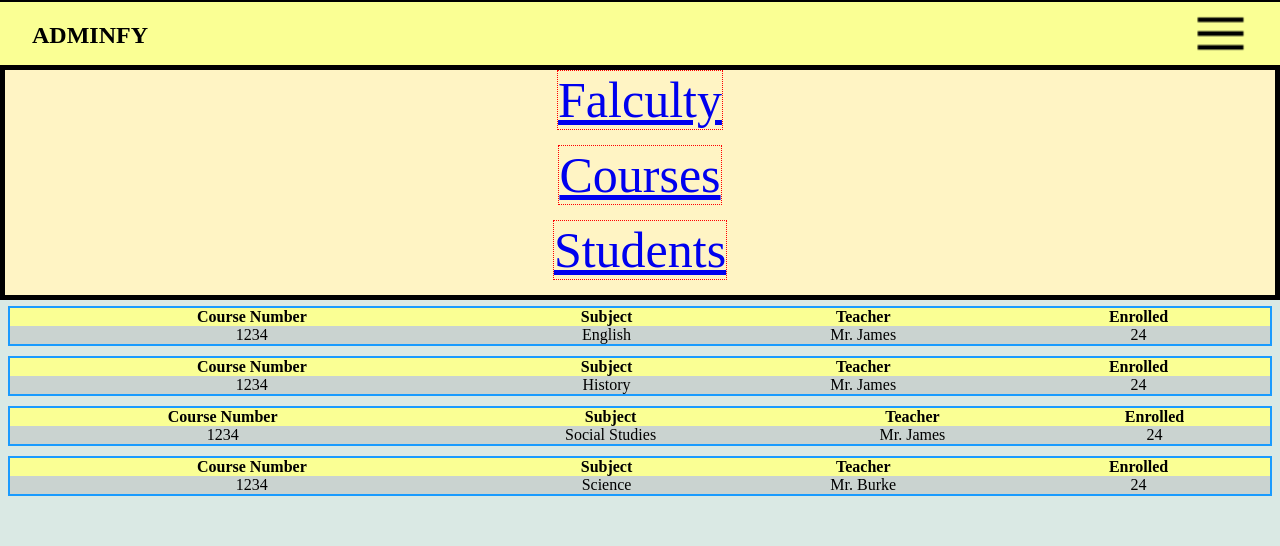
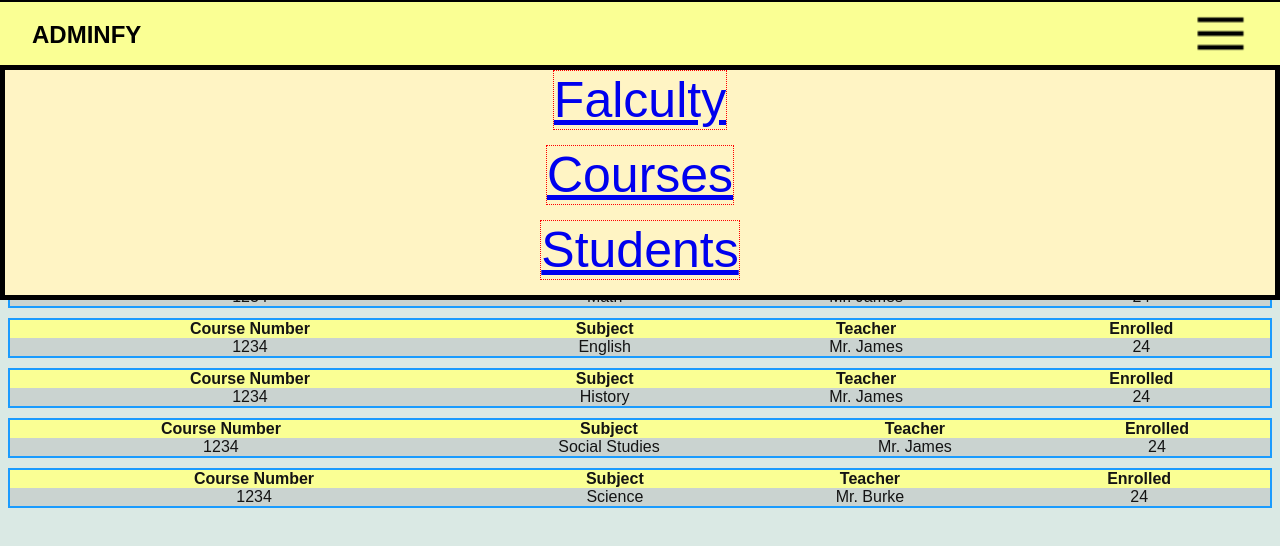
Before and after one commit to JavaniW/adminfy, a React (Create React App) app in the folder clientweb/: page /courses in a window 1280 px wide. Shown: the top 546 px of the page. Built offline with nearby package versions, Linux system fonts and the light colour scheme.

Commit message:
Nice refactoring

```diff
--- a/clientweb/src/CoursesPage.tsx
+++ b/clientweb/src/CoursesPage.tsx
@@ -96,8 +96,8 @@
 
   return (
     <div className="courses-page">
-      <label>
-        Subject:
+      <label className="courses-page-select-label">
+        <p>Subject:</p>
         <select
           className="courses-page-select"
           name="subject"
--- a/clientweb/src/GradeLevel.ts
+++ b/clientweb/src/GradeLevel.ts
@@ -1,8 +1,15 @@
+// export enum GradeLevel {
+//     "Nine" = 9,
+//     "Ten" = 10,
+//     "Eleven" = 11,
+//     "Twelve" = 12,
+// }
+
 export enum GradeLevel {
-    "Nine" = 9,
-    "Ten" = 10,
-    "Eleven" = 11,
-    "Twelve" = 12,
+    Nine = 9,
+    Ten = 10,
+    Eleven = 11,
+    Twelve = 12,
 }
 
 export default GradeLevel;
--- a/clientweb/src/StudentsPage.tsx
+++ b/clientweb/src/StudentsPage.tsx
@@ -7,20 +7,28 @@
 
 export function StudentsPage() {
 
-  const [selectedGrade, setSelectedGrade] = useState<string>();
-  const [showGrade, setShowGrade] = useState<boolean>();
-
-  function handleSelectChange(event: React.ChangeEvent<HTMLSelectElement>) {
-    setSelectedGrade(event.target.value);
-    setShowGrade(selectedGrade === "Any");
-  }
   const selectOptions = [
     "All",
     GradeLevel.Nine,
     GradeLevel.Ten,
     GradeLevel.Eleven,
     GradeLevel.Twelve,
-  ];
+  ] as const;
+
+  type selectOptionsType = typeof selectOptions[number];
+
+  const [selectedGrade, setSelectedGrade] = useState<typeof selectOptions[number]>("All");
+  const [showGrade, setShowGrade] = useState<boolean>();
+
+  function handleSelectChange(event: React.ChangeEvent<HTMLSelectElement>) {
+    setSelectedGrade(event.target.value as selectOptionsType );
+  }
+
+  useEffect(() => {
+    setShowGrade(selectedGrade === "All");
+    console.log("Rendered");
+    // debugger;
+  }, [selectedGrade])
 
   const data: Student[] = [
     {
@@ -87,15 +95,10 @@
         id="grade"
         onChange={handleSelectChange}
         value={selectedGrade}
-        defaultValue={selectOptions[0]}
+        defaultValue={"All"}
       >
-        {/* {selectOptions.map((x) => (
-          <option key={x} value={x}>{x.toString()}</option>
-        ))} */
-        Object.values(GradeLevel).map((x, idx) => (
-          <option key={idx} value={x}>
-            {x}
-          </option>
+        {selectOptions.map((x) => (
+          <option key={x} value={x}>{x}</option>
         ))
         }
       </select>
--- a/clientweb/src/TableList.tsx
+++ b/clientweb/src/TableList.tsx
@@ -1,5 +1,4 @@
-import { ReactNode, useEffect } from "react";
-import { nameof } from "./extensions";
+import { ReactNode } from "react";
 
 export type Header<T> = {
     headerLabel?: string;
@@ -16,23 +15,17 @@
 }
 
 export function TableList<T extends Object>(props : TableListProps<T>) {
-
-    function debug(args : any) {
-        debugger;
-        return true;
-   }
-
     return (
         <>
         {props.data
-            .filter((x) => {return props.filterValue === "All" ? true : x[props.filterSource] === props.filterValue })
+            .filter((x) => { return props.filterValue === "All" ? true : x[props.filterSource] === props.filterValue })
             .map((x, idx) => (
             <table key={idx} className="table-list-item">
                 <thead key={idx} className="table-list-item-header">
                     <tr key={idx}>
                         {
-                            props.headers.map((header, idx1) => (
-                                header.isOptional ? (header.dependentValue ? <th key={idx1}>{header.headerLabel}</th> : null) : <th key={idx1}>{header.headerLabel}</th>
+                            props.headers.map((header, idx) => (
+                                header.isOptional ? (header.dependentValue ? <th key={idx}>{header.headerLabel}</th> : null) : <th key={idx}>{header.headerLabel}</th>
                             ))
                         }
                     </tr>
@@ -40,8 +33,8 @@
                 <tbody>
                 <tr>
                     {
-                        props.headers.filter(y => !y.isOptional || y.dependentValue).map((header, idx2) => (
-                            <td key={idx2}>{x[header.referenceData] as ReactNode}</td>
+                        props.headers.filter(y => !y.isOptional || y.dependentValue).map((header, idx) => (
+                            <td key={idx}>{x[header.referenceData] as ReactNode}</td>
                         ))
                     }
                 </tr>
--- a/clientweb/src/styles/App.css
+++ b/clientweb/src/styles/App.css
@@ -12,4 +12,7 @@
 
 body {
   background-color: var(--app-background-color);
+  font-family:Arial, Helvetica, sans-serif;
+  font-size: medium;
+  color: #141414
 }
--- a/clientweb/src/styles/CoursesPage.css
+++ b/clientweb/src/styles/CoursesPage.css
@@ -10,8 +10,15 @@
   border-collapse: collapse;
 }
 
-/* .courses-page-select {
-} */
+.courses-page-select-label {
+  display: inline-block;
+  margin-bottom: 10px;
+}
+
+.courses-page-select-label p {
+  display: inline-block;
+  margin-right: 10px;
+}
 
 .courses-list-item td {
   background-color: var(--secondary-color);
--- a/clientweb/src/styles/MainNav.css
+++ b/clientweb/src/styles/MainNav.css
@@ -1,5 +1,4 @@
 .adminfy-main-nav {
-  /* position: fixed; */
   display: flex;
   align-items: center;
   justify-content: space-evenly;
@@ -10,6 +9,7 @@
   border-color: black;
   border-top: 2px solid black;
   border-bottom: 2px solid black;
+  margin-bottom: 20px;
 }
 
 .adminfy-main-nav-list {
@@ -38,10 +38,14 @@
 .adminfy-main-nav-item {
   border: 1px dotted red;
   text-decoration: none;
-  color: blue;
+  color: red;
   font-size: 50px;
   display: inline block;
   margin-bottom: 15px;
+}
+
+.adminfy-main-nav-item {
+
 }
 
 .adminfy-main-nav-hamburger-icon {
--- a/clientweb/src/styles/TableList.css
+++ b/clientweb/src/styles/TableList.css
@@ -1,7 +1,7 @@
 .table-list-item {
     text-align: center;
     border: 2px solid #1a9bfe;
-    margin-top: 10px;
+    margin-bottom: 10px;
     width: 100%;
     border-radius: 20px;
     border-collapse: collapse;
```
Also changed, not shown: clientweb/src/Selector.tsx (added, +7 -0 lines).
